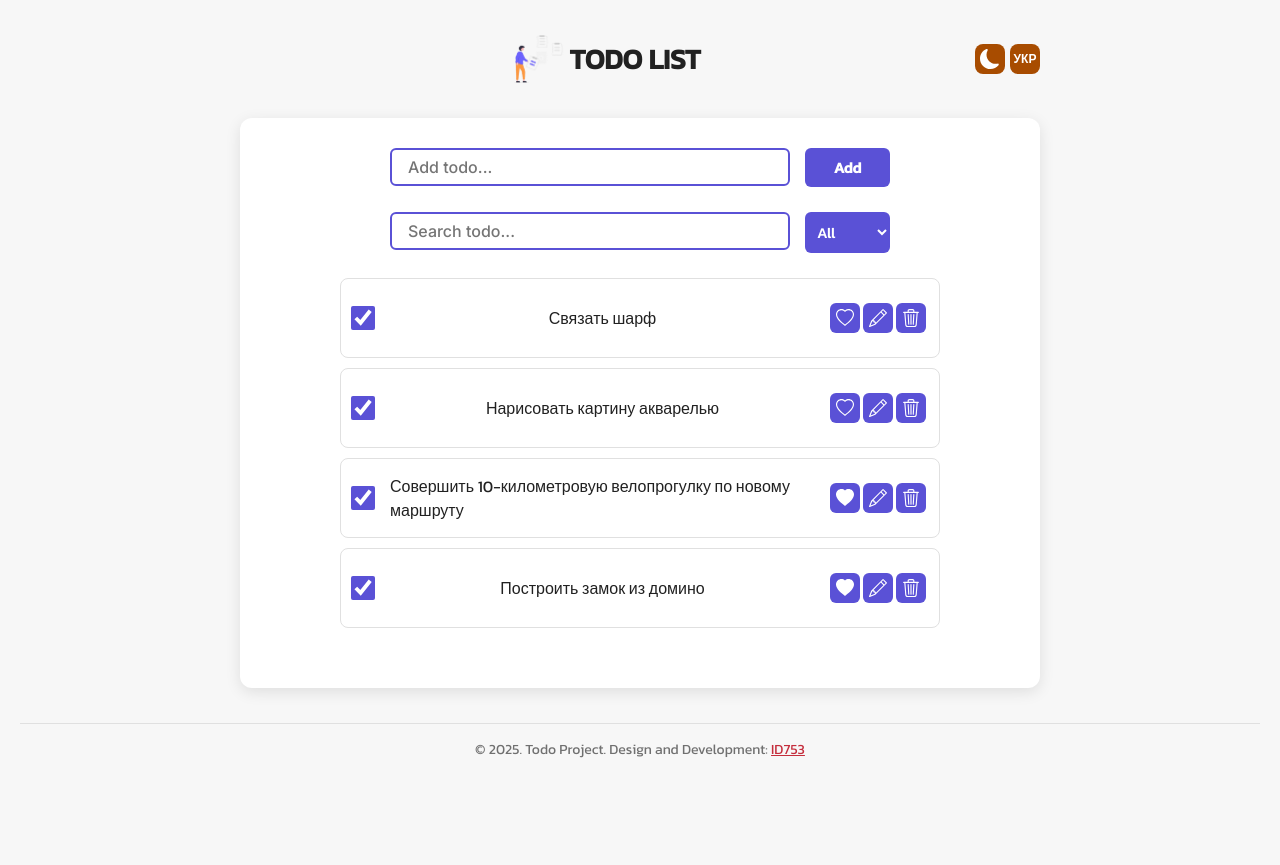
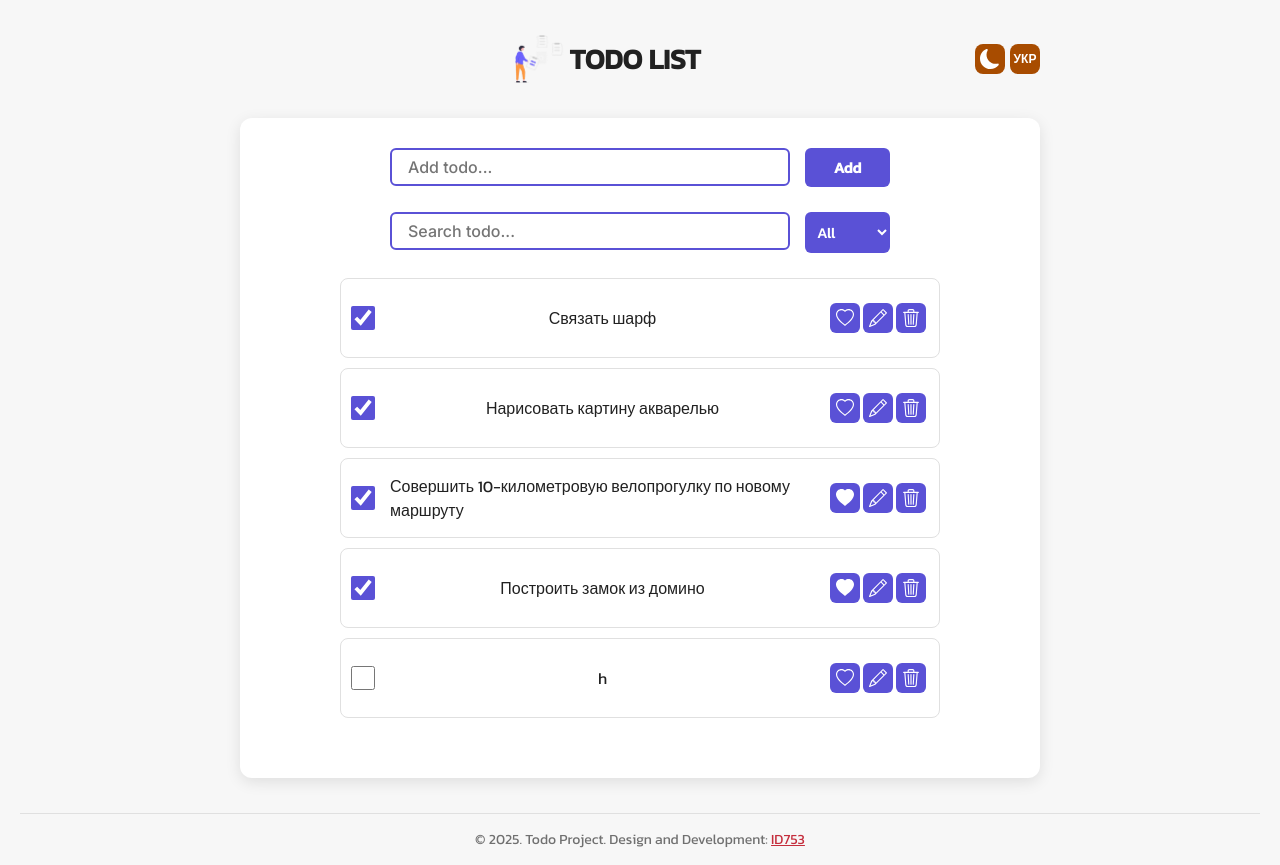
Before and after one commit to id753/todo-project, a React (Vite) app in the folder react/: page / in a window 1280 px wide. Before the commit the page ends 800 px from the top, so only its background shows below. Built offline with nearby package versions, Linux system fonts and the light colour scheme; data requests are answered from the project's data file.

Commit message:
Fix default array todos

```diff
--- a/react/src/TodoList/TodoList.jsx
+++ b/react/src/TodoList/TodoList.jsx
@@ -18,7 +18,7 @@ const TodoList = () => {
   const FILTER_STATUS_KEY = 'filterStatus';
   const SEARCH_QUERY_KEY = 'SearchQuery';
 
-  const [todos, setTodos] = useState([]);
+  const [todos, setTodos] = useState(todosData.todos || []);
   const [newValue, setNewValue] = useState('');
   const [searchQuery, setSearchQuery] = useState(
     localStorage.getItem(SEARCH_QUERY_KEY) || ''
@@ -35,14 +35,8 @@ const TodoList = () => {
           setTodos(serverTodos);
           return;
         }
-        if (todosData) {
-          setTodos(todosData);
-          //   Одновременно сохраняем дефолтные данные на сервер
-          for (const todo of todosData) {
-            await createTodo(todo);
-          }
-        }
       } catch (error) {
+        setTodos(todosData.todos);
         console.error(error);
       }
     };
@@ -91,9 +85,9 @@ const TodoList = () => {
   });
 
   const deleteTodo = async id => {
+    setTodos(prev => prev.filter(item => item.id !== id));
     try {
       await deleteTodoApi(id);
-      setTodos(prev => prev.filter(item => item.id !== id));
     } catch (error) {
       console.error(error);
     }
@@ -108,11 +102,10 @@ const TodoList = () => {
       completed: false,
       isFavorite: false,
     };
-
+    setTodos(prev => [...prev, newTodo]);
+    setNewValue('');
     try {
       const saveTodo = await createTodo(newTodo);
-      setTodos(prev => [...prev, saveTodo]);
-      setNewValue('');
     } catch (error) {
       console.error(error);
     }
@@ -122,13 +115,13 @@ const TodoList = () => {
     const todoUpdate = todos.find(todo => todo.id === id);
     if (!todoUpdate) return;
     const newFavoriteStatus = !todoUpdate.isFavorite;
-    try {
-      await favoriteTodoApi(id, newFavoriteStatus);
     setTodos(prev =>
       prev.map(todo =>
         todo.id === id ? { ...todo, isFavorite: newFavoriteStatus } : todo
       )
     );
+    try {
+      await favoriteTodoApi(id, newFavoriteStatus);
     } catch (error) {
       console.log(error);
     }
@@ -137,13 +130,13 @@ const TodoList = () => {
     const todoUpdate = todos.find(todo => todo.id === id);
     if (!todoUpdate) return;
     const newCompletedStatus = !todoUpdate.completed;
-    try {
-      await completedTodoApi(id, newCompletedStatus);
     setTodos(prev =>
       prev.map(todo =>
         todo.id === id ? { ...todo, completed: newCompletedStatus } : todo
       )
     );
+    try {
+      await completedTodoApi(id, newCompletedStatus);
     } catch (error) {
       console.log(error);
     }
@@ -151,13 +144,13 @@ const TodoList = () => {
 
   const editTodo = async (id, newTitle) => {
     if (!newTitle.trim()) return;
-    try {
-      await editTodoApi(id, newTitle.trim());
     setTodos(prev =>
       prev.map(todo =>
         todo.id === id ? { ...todo, title: newTitle.trim() } : todo
       )
     );
+    try {
+      await editTodoApi(id, newTitle.trim());
     } catch (error) {
       console.log(error);
     }
--- a/react/src/assets/db.json
+++ b/react/src/assets/db.json
@@ -1,22 +1,34 @@
 {
   "todos": [
     {
-      "id": 1,
-      "title": "Learn JavaScript",
-      "completed": false,
+      "id": "150ac32b-2ede-4c10-a121-8e127d50b725",
+      "title": "Связать шарф",
+      "completed": true,
+      "isFavorite": false
+    },
+    {
+      "id": "bd7e3dbe-1af7-4538-9315-9c6640cb3047",
+      "title": "Нарисовать картину акварелью",
+      "completed": true,
+      "isFavorite": false
+    },
+    {
+      "id": "9134fb9e-666f-46f5-8ead-099c10e6b707",
+      "title": "Совершить 10-километровую велопрогулку по новому маршруту",
+      "completed": true,
       "isFavorite": true
     },
     {
-      "id": 2,
-      "title": "Practice React",
+      "id": "c953901b-0934-418a-b33b-2d6b8bb87f51",
+      "title": "Построить замок из домино",
+      "completed": true,
+      "isFavorite": true
+    },
+    {
+      "id": "0053ea3a-8700-4c9f-bc4e-628087c5c221",
+      "title": "h",
       "completed": false,
       "isFavorite": false
-    },
-    {
-      "id": 3,
-      "title": "Build Todo App",
-      "completed": true,
-      "isFavorite": true
     }
   ]
 }
--- a/react/src/db.json
+++ /dev/null
@@ -1,28 +0,0 @@
-{
-  "todos": [
-    {
-      "id": "150ac32b-2ede-4c10-a121-8e127d50b725",
-      "title": "Связать шарф",
-      "completed": true,
-      "isFavorite": false
-    },
-    {
-      "id": "bd7e3dbe-1af7-4538-9315-9c6640cb3047",
-      "title": "Нарисовать картину акварелью",
-      "completed": true,
-      "isFavorite": false
-    },
-    {
-      "id": "9134fb9e-666f-46f5-8ead-099c10e6b707",
-      "title": "Совершить 10-километровую велопрогулку по новому маршруту",
-      "completed": true,
-      "isFavorite": true
-    },
-    {
-      "id": "c953901b-0934-418a-b33b-2d6b8bb87f51",
-      "title": "Построить замок из домино",
-      "completed": true,
-      "isFavorite": true
-    }
-  ]
-}
```
Lines whose indentation alone changed are shown as unchanged.
